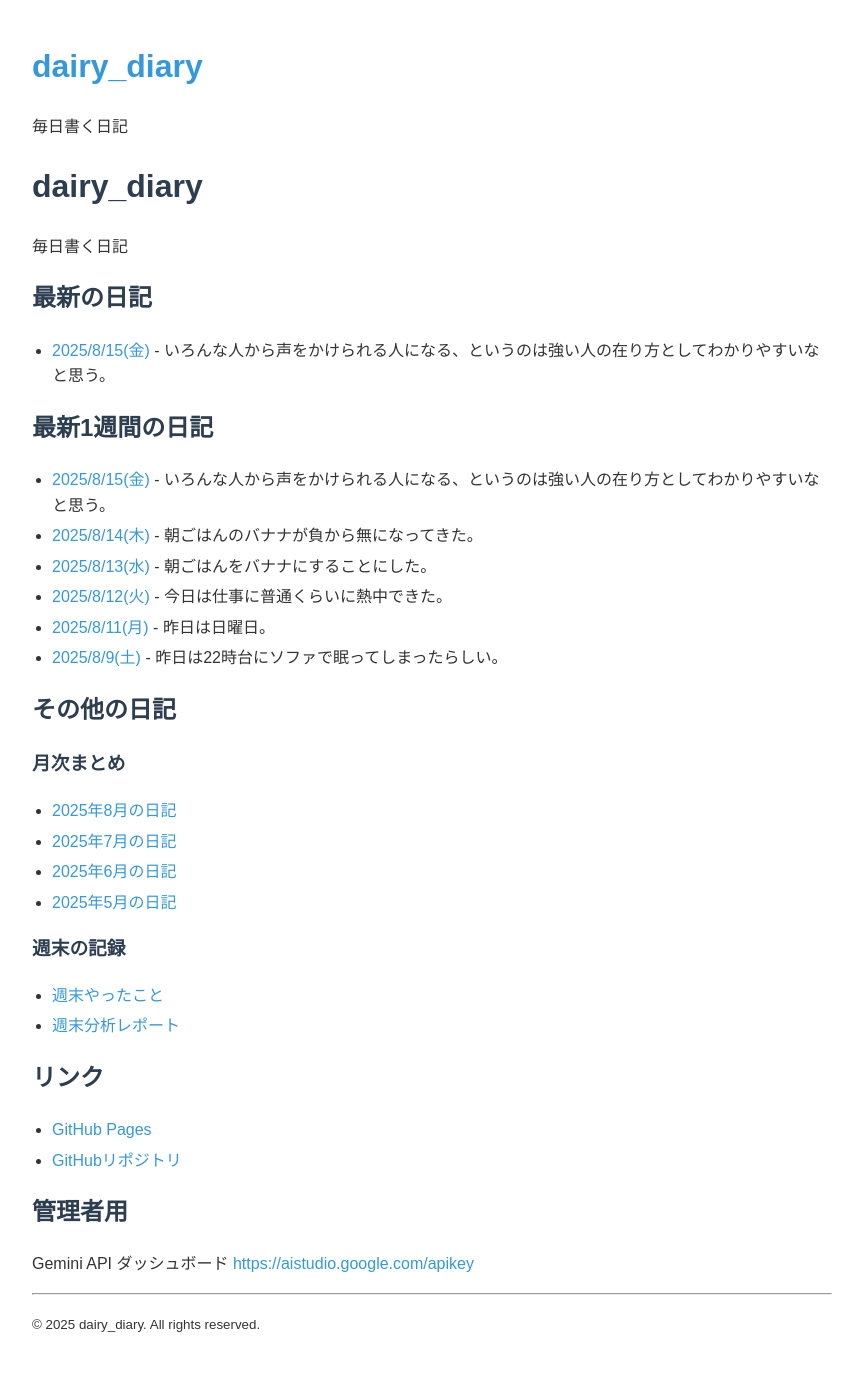
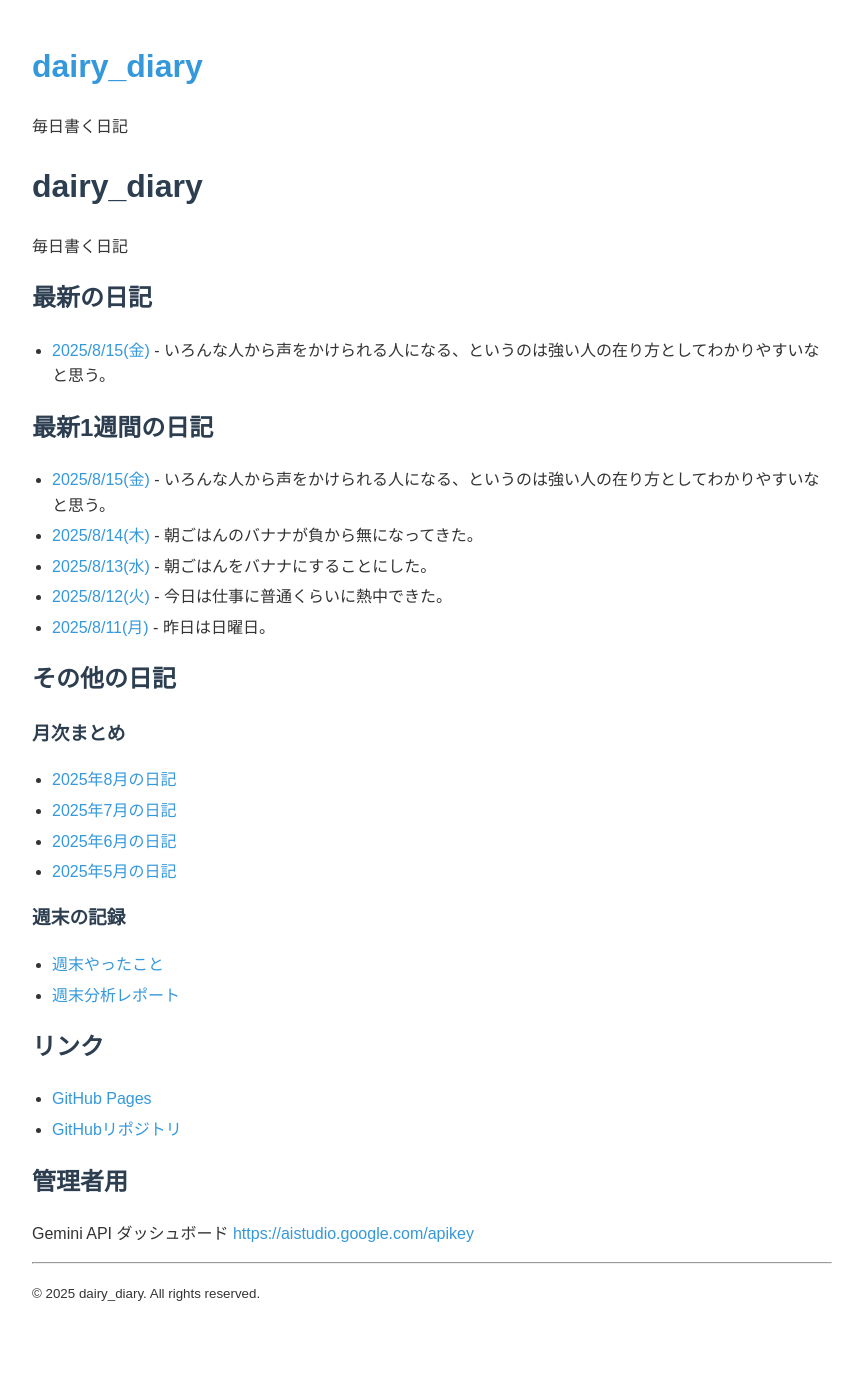
Before and after one commit to hika-pan/daily_diary, a Jekyll site: the page built from index.md, in a window 1280 px wide. Shown: the whole page, without its empty margins (208-1071 px from the left). Built offline with Jekyll 4.4.1, drawn with Linux system fonts in a browser that asks for light colours; after the commit the page ends 1342 px from its top, so only the background shows below that.

```diff
--- a/index.md
+++ b/index.md
@@ -19,7 +19,6 @@ description: "毎日の出来事を記録した日記サイトです。最新の
 - [2025/8/13(水)](diary/2025/08/20250813.md) - 朝ごはんをバナナにすることにした。
 - [2025/8/12(火)](diary/2025/08/20250812.md) - 今日は仕事に普通くらいに熱中できた。
 - [2025/8/11(月)](diary/2025/08/20250811.md) - 昨日は日曜日。
-- [2025/8/9(土)](diary/2025/08/20250809.md) - 昨日は22時台にソファで眠ってしまったらしい。
 
 ## その他の日記
 
```
Also changed, not shown: README.md.
